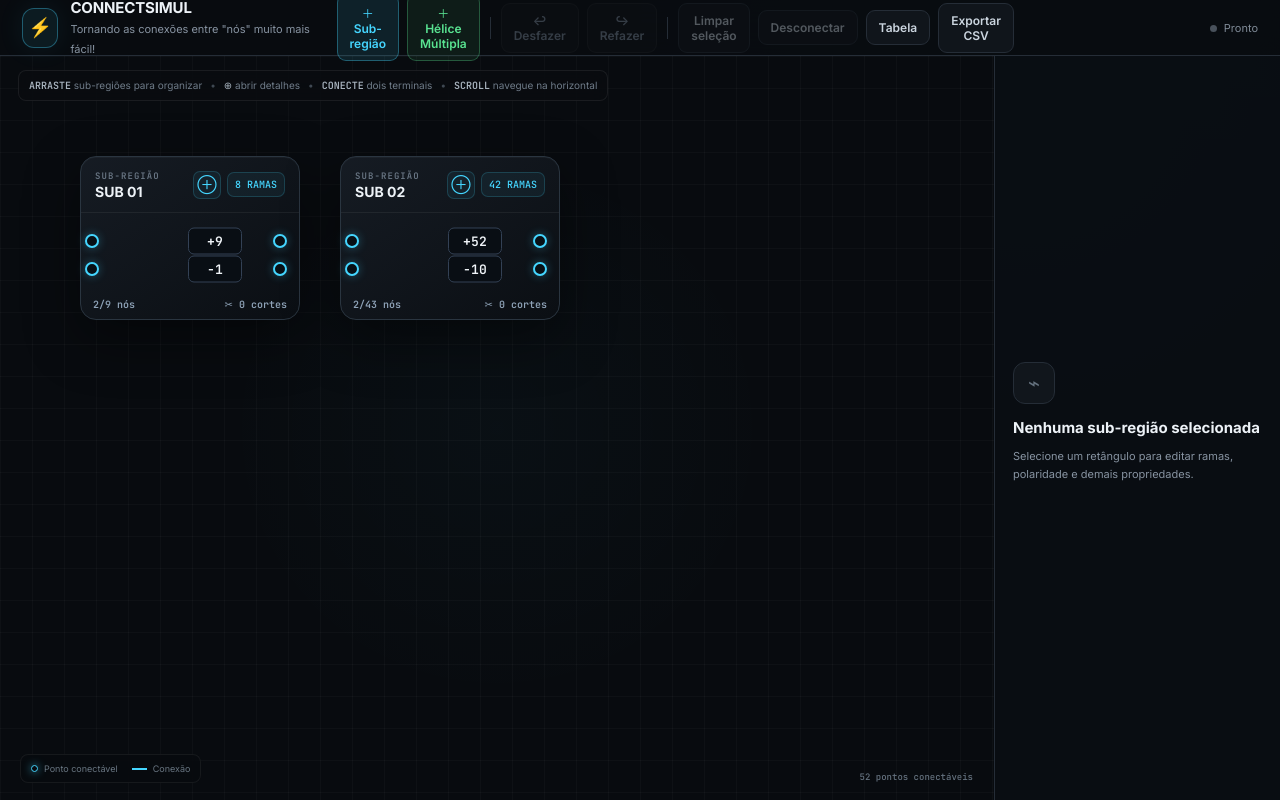
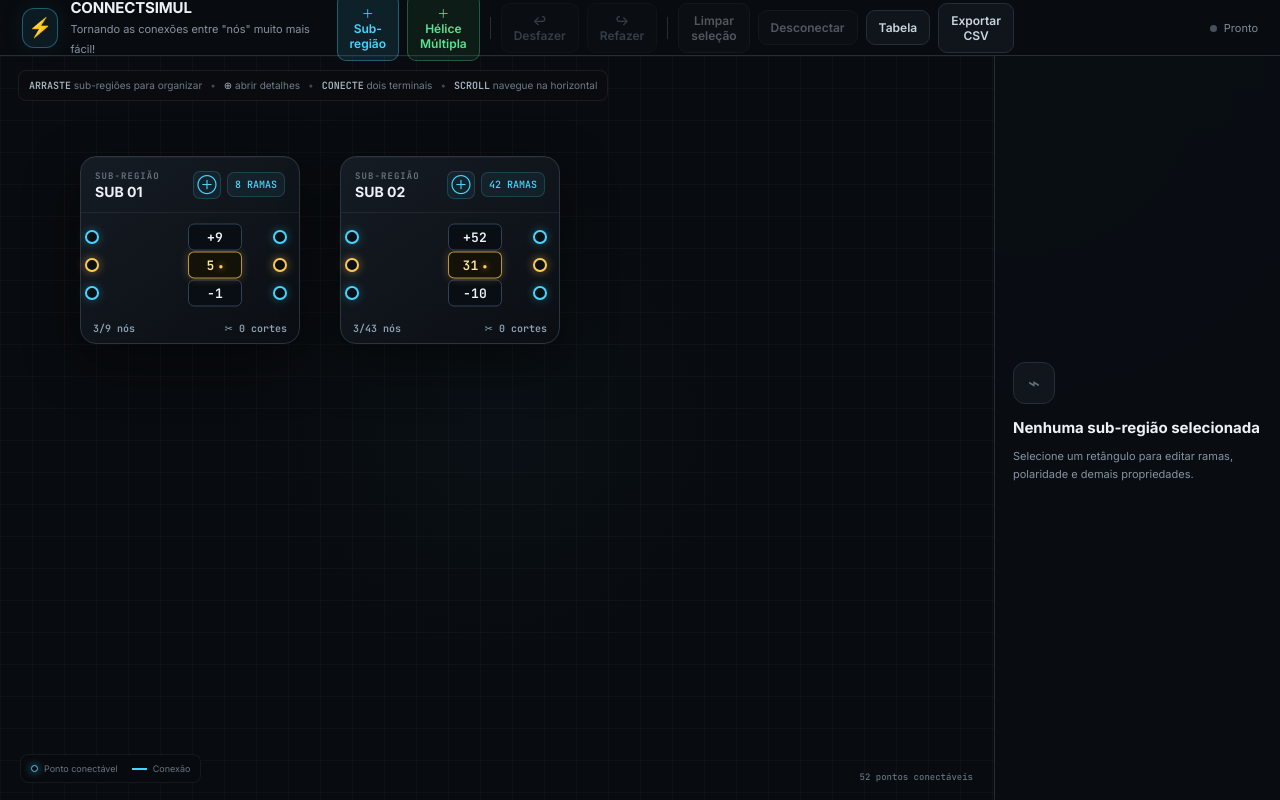
Before and after one commit to zKohn/CONNECTSIMUL, a React (Vite) app: page / in a window 1280 px wide. Built offline with nearby package versions, Linux system fonts and the light colour scheme.

Commit message:
feat: center node visual marking with amber accent

```diff
--- a/src/components/NodeTerminal.jsx
+++ b/src/components/NodeTerminal.jsx
@@ -1,23 +1,24 @@
 import React from 'react';
 
-export default function NodeTerminal({ node, globalNumber, selected, connected, onClick, top = 0 }) {
+export default function NodeTerminal({ node, globalNumber, selected, connected, isCenter, onClick, top = 0 }) {
   return (
     <button
       type="button"
-      className={`node-terminal node-output ${selected ? 'node-selected' : ''} ${connected ? 'node-connected' : ''}`}
+      className={`node-terminal node-output ${selected ? 'node-selected' : ''} ${connected ? 'node-connected' : ''} ${isCenter ? 'node-center' : ''}`}
       style={{ top }}
-      title={`Ponto ${node.polarity || ''}${globalNumber} • ${connected ? 'Conectado' : 'Sem conexão'} • clique para conectar`}
+      title={`Ponto ${node.polarity || ''}${globalNumber}${isCenter ? ' (Nó Central)' : ''} • ${connected ? 'Conectado' : 'Sem conexão'} • clique para conectar`}
       onClick={(event) => {
         event.stopPropagation();
         onClick(node);
       }}
     >
-      <span className="node-badge">
+      <span className={`node-badge ${isCenter ? 'badge-center' : ''}`}>
         {node.polarity ? `${node.polarity}${globalNumber}` : globalNumber}
+        {isCenter && <span className="center-tag" title="Nó Central">●</span>}
       </span>
-      <span className={`node-dot left ${connected ? 'connected' : ''}`} />
+      <span className={`node-dot left ${connected ? 'connected' : ''} ${isCenter ? 'center-dot' : ''}`} />
       <span className="node-port-ring left" />
-      <span className={`node-dot right ${connected ? 'connected' : ''}`} />
+      <span className={`node-dot right ${connected ? 'connected' : ''} ${isCenter ? 'center-dot' : ''}`} />
       <span className="node-port-ring right" />
     </button>
   );
--- a/src/components/SubRegion.jsx
+++ b/src/components/SubRegion.jsx
@@ -1,5 +1,5 @@
 import React, { useMemo } from 'react';
-import { buildSubRegionNodes, getVisibleNodes } from '../model/electricalModel';
+import { buildSubRegionNodes, getVisibleNodes, isCenterNode } from '../model/electricalModel';
 import NodeTerminal from './NodeTerminal';
 
 const WIDTH = 220;
@@ -134,6 +134,7 @@ export default function SubRegion({
             globalNumber={globalNumbers.get(node.id) ?? node.number}
             selected={selectedNodeId === node.id}
             connected={connectedNodeIds.has(node.id)}
+            isCenter={isCenterNode(node, subRegion)}
             onClick={onSelectNode}
             top={positions[index]}
           />
--- a/src/components/SubRegionDetail.jsx
+++ b/src/components/SubRegionDetail.jsx
@@ -1,5 +1,5 @@
 import React, { useMemo } from 'react';
-import { buildSubRegionNodes, getVisibleNodes, MAX_OPENINGS } from '../model/electricalModel';
+import { buildSubRegionNodes, getVisibleNodes, isCenterNode, MAX_OPENINGS } from '../model/electricalModel';
 
 const NODE_SPACING = 30;
 const TOP_PADDING = 28;
@@ -105,13 +105,13 @@ export default function SubRegionDetail({
             {nodes.map((node, index) => {
               const isEssential = essentialNodeIds.has(node.id);
               const isVisible = visibleNodeIds.has(node.id);
+              const isCenter = isCenterNode(node, subRegion);
               const globalNum = globalNumbers.get(node.id) ?? node.number;
 
               return (
                 <div
                   key={node.id}
-                  className={`detail-node-row ${isVisible ? 'detail-node-visible' : ''
-                    }`}
+                  className={`detail-node-row ${isVisible ? 'detail-node-visible' : ''} ${isCenter ? 'detail-node-center' : ''}`}
                   style={{ top: positions[index] }}
                 >
                   <label
@@ -119,13 +119,15 @@ export default function SubRegionDetail({
                     title={
                       isEssential
                         ? 'Ponto essencial (sempre visível)'
-                        : 'Alternar visibilidade na tela principal'
+                        : isCenter
+                          ? 'Ponto central (sempre visível)'
+                          : 'Alternar visibilidade na tela principal'
                     }
                   >
                     <input
                       type="checkbox"
                       checked={isVisible}
-                      disabled={isEssential}
+                      disabled={isEssential || isCenter}
                       onChange={() =>
                         onToggleNodeVisibility(subRegion.id, node.id)
                       }
@@ -133,15 +135,16 @@ export default function SubRegionDetail({
                     <span className="detail-checkmark" />
                   </label>
 
-                  <span className="detail-dot left" />
+                  <span className={`detail-dot left ${isCenter ? 'center-dot' : ''}`} />
 
-                  <span className="detail-node-badge">
+                  <span className={`detail-node-badge ${isCenter ? 'badge-center' : ''}`}>
                     {node.polarity
                       ? `${node.polarity}${globalNum}`
                       : globalNum}
+                    {isCenter && <span className="center-tag" title="Nó Central">●</span>}
                   </span>
 
-                  <span className="detail-dot right" />
+                  <span className={`detail-dot right ${isCenter ? 'center-dot' : ''}`} />
                 </div>
               );
             })}
--- a/src/model/electricalModel.js
+++ b/src/model/electricalModel.js
@@ -76,6 +76,14 @@ export function getOutputNodes(subRegion) {
   return buildSubRegionNodes(subRegion).filter((node) => node.isOutput);
 }
 
+export function isCenterNode(node, subRegion) {
+  const branches = clampBranches(subRegion.branches);
+  if (branches % 2 === 0) {
+    return node.position === branches / 2;
+  }
+  return node.position === Math.floor(branches / 2) || node.position === Math.ceil(branches / 2);
+}
+
 export function getVisibleNodes(subRegion, connections = []) {
   const allNodes = buildSubRegionNodes(subRegion);
 
@@ -89,6 +97,7 @@ export function getVisibleNodes(subRegion, connections = []) {
 
   return allNodes.filter((node, index) => {
     if (index === 0 || index === allNodes.length - 1) return true;
+    if (isCenterNode(node, subRegion)) return true;
     if (node.role === 'lower-opening' || node.role === 'upper-opening') return true;
     if (connectedNodeIds.has(node.id)) return true;
     if (explicitlyVisible.has(node.id)) return true;
--- a/src/styles.css
+++ b/src/styles.css
@@ -423,6 +423,22 @@ button {
   transition: .16s ease;
 }
 
+.badge-center {
+  border-color: rgba(255, 200, 87, 0.7) !important;
+  background: #141108 !important;
+  color: #ffe699 !important;
+  box-shadow: 0 0 10px rgba(255, 200, 87, 0.25);
+}
+
+.center-tag {
+  display: inline-block;
+  margin-left: 4px;
+  font-size: 8px;
+  color: var(--amber);
+  vertical-align: middle;
+  text-shadow: 0 0 6px rgba(255, 200, 87, 0.8);
+}
+
 .node-dot {
   position: absolute;
   top: 50%;
@@ -434,6 +450,11 @@ button {
   background: #081016;
   box-shadow: 0 0 10px rgba(69, 214, 255, .32);
   transition: .16s ease;
+}
+
+.center-dot:not(.connected) {
+  border-color: var(--amber) !important;
+  box-shadow: 0 0 10px rgba(255, 200, 87, 0.45);
 }
 
 .node-dot.connected,
```
Also changed, not shown: 5 other files (tests, documents, lock files or other folders).
